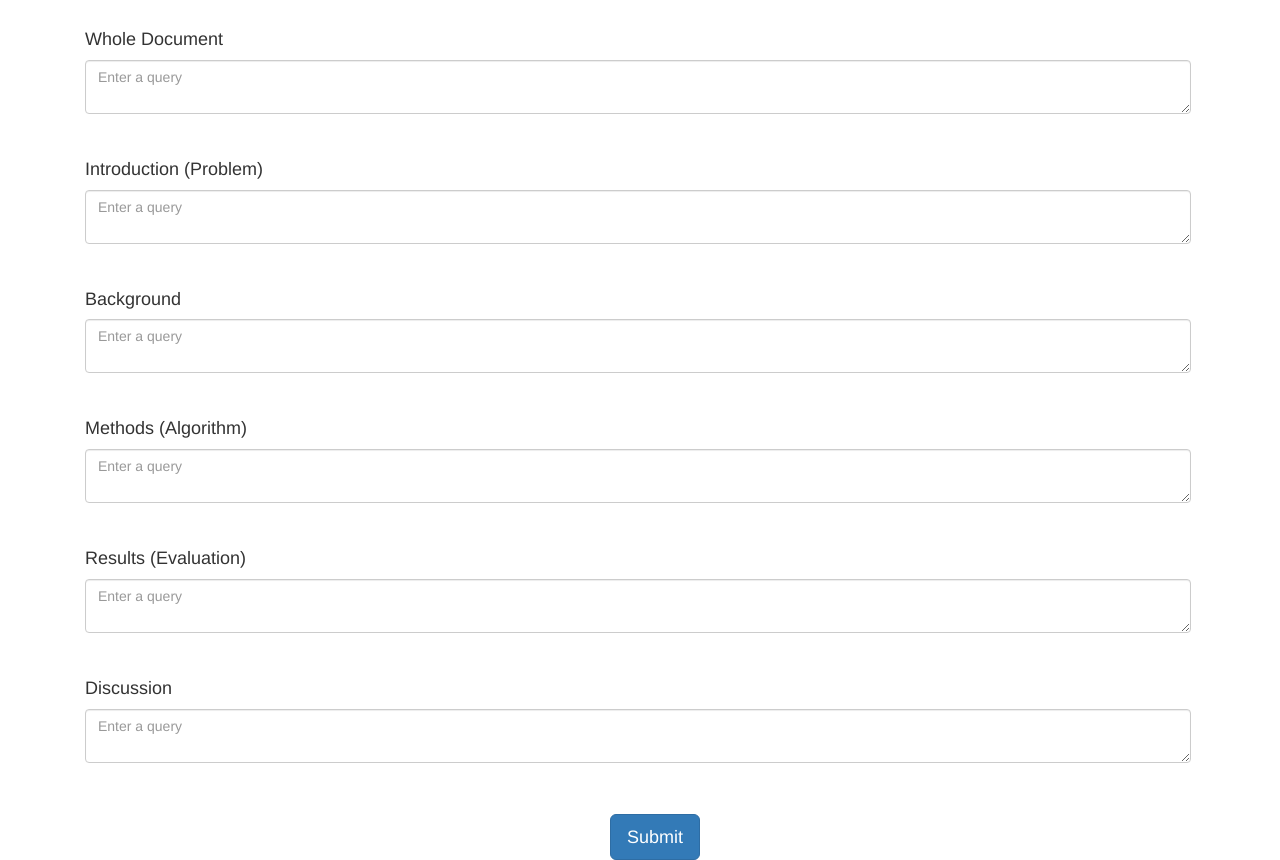
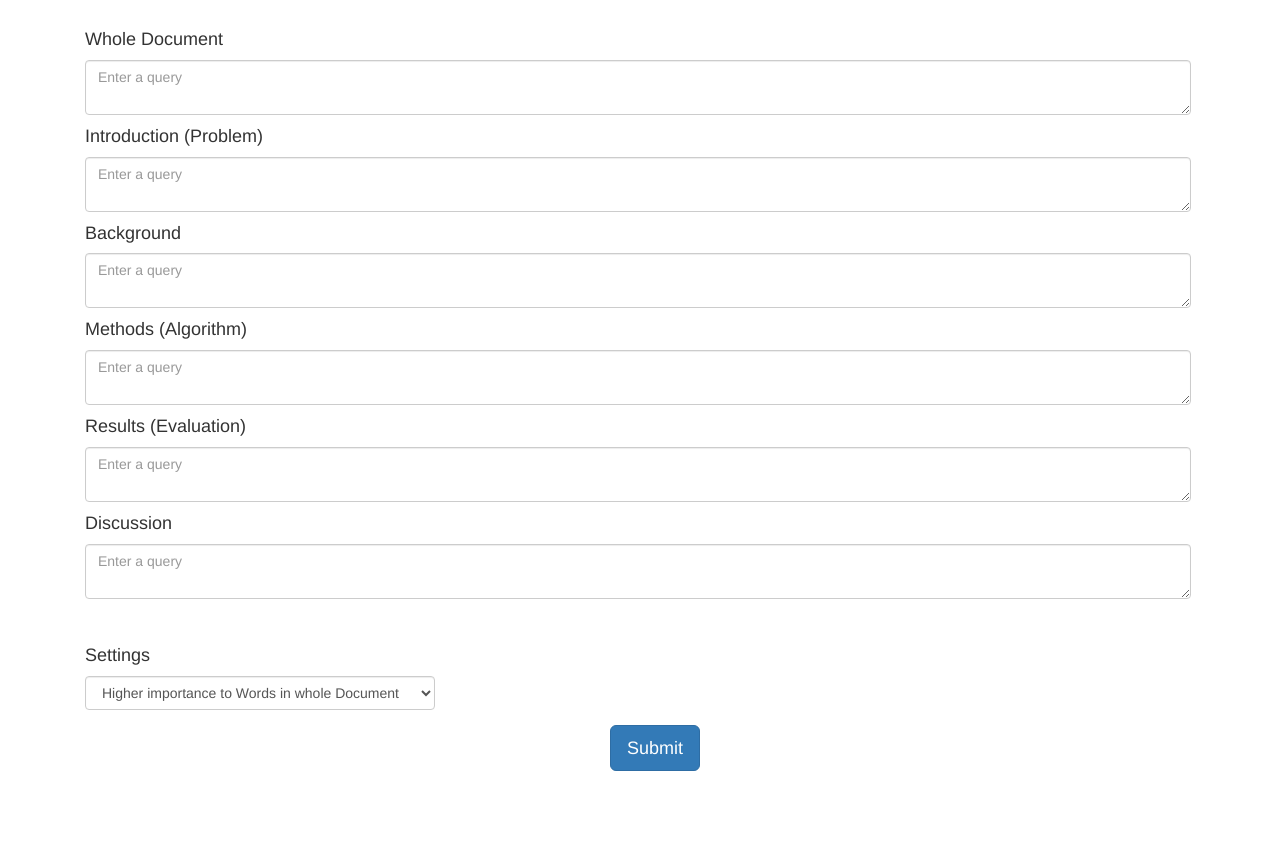
Before and after one commit to thomasmauerhofer/search-engine, a Flask app: page / in a window 1280 px wide. Shown: the part 52-912 px from the top of the page. After the commit the page ends 823 px from the top, so only its background shows below. Run offline with Flask 2, Linux system fonts and the light colour scheme; parts of the project's set-up code (start-up, migrations or seed data) failed here and were passed over; some libraries are stand-ins or nearby versions.

Commit message:
Set importance works

```diff
--- a/src/backend/backend.py
+++ b/src/backend/backend.py
@@ -23,12 +23,13 @@ def index():
         IMRaDType.RESULTS.name: request.form['results_text'],
         IMRaDType.DISCUSSION.name: request.form['discussion_text']}
 
+    settings = {"importance_sections": bool(request.form['importance'])}
 
     if all(not query for query in queries.values()):
-        return render_template('index.html')
+        return '', 204
 
-    result = api.get_papers_simple_ranking(queries)
-    return render_template('result.html', queries=queries, result=result)
+    result = api.get_papers_simple_ranking(queries, settings)
+    return render_template('result.html', queries=queries, settings=settings, result=result)
 
 
 @backend.route('/upload', methods=["GET", "POST"])
@@ -50,13 +51,15 @@ def upload():
 
 @backend.route('/get_ranking_info/<paper_id>', methods=["GET", "POST"])
 def get_ranking_info(paper_id):
-    json_form = request.form['ranking'].replace("'", "\"").replace("{", "{\"").replace(":", "\":").replace(",", ",\"")
-    queries = json.loads(json_form)
+    form_str = request.form['ranking'].replace("'", "\"").replace("{", "{\"").replace(":", "\":").replace(",", ",\"")
+    form_data = json.loads(form_str)
+    settings = form_data["settings"]
+    queries = form_data["queries"]
 
     paper = api.get_paper(paper_id)
     queries_proceed = api.preprocessor.proceed_queries(queries)
 
-    rank, info = RankingSimple.get_ranking(paper, queries_proceed)
+    rank, info = RankingSimple.get_ranking(paper, queries_proceed, settings)
     return render_template('result_info.html', queries=queries, result={"paper": paper, "rank": rank, "info": info})
 
 
--- a/src/backend/datastore/api.py
+++ b/src/backend/datastore/api.py
@@ -69,7 +69,7 @@ class API(object):
             os.remove(file_path)
 
 
-    def get_papers_simple_ranking(self, queries):
+    def get_papers_simple_ranking(self, queries, settings):
         ret = []
         queries_proceed = self.preprocessor.proceed_queries(queries)
 
@@ -78,7 +78,7 @@ class API(object):
 
         papers = self.client.get_paper_which_contains_queries(queries_proceed)
         for paper in papers:
-            rank, info = RankingSimple.get_ranking(paper, queries_proceed)
+            rank, info = RankingSimple.get_ranking(paper, queries_proceed, settings)
             element = {"paper": paper, "rank": rank, "info": info}
             insert_dict_into_sorted_list(ret, element, "rank")
 
--- a/src/backend/datastore/ranking/ranking_base.py
+++ b/src/backend/datastore/ranking/ranking_base.py
@@ -6,6 +6,6 @@ from abc import ABCMeta, abstractmethod
 class RankingBase(metaclass=ABCMeta):
     @staticmethod
     @abstractmethod
-    def get_ranking(paper, queries, remove_double_terms_in_section_query=True):
+    def get_ranking(paper, queries, settings):
         """Returns ranking of an Paper"""
         return
--- a/src/static/css/index.css
+++ b/src/static/css/index.css
@@ -34,7 +34,7 @@
 }
 
 div.query {
-    height: 90px;
+    height: 57px;
 }
 
 .result-info-text {
@@ -49,3 +49,26 @@ div.query {
     padding-top: 10px;
     padding-bottom: 20px;
 }
+
+#whole-doc {
+    height: 55px !important;
+}
+
+.section-query {
+    height: 55px !important;
+}
+
+div.query label {
+    width: 97%;
+    text-align: center;
+}
+
+.settings-select {
+    display: inline-block;
+    width: 350px;
+}
+
+div#settings {
+    width: 97%;
+    padding-top: 35px;
+}
--- a/src/static/js/result.js
+++ b/src/static/js/result.js
@@ -18,8 +18,7 @@ function setErrors() {
                 $(".doc-query").parents('.query').addClass('has-error has-feedback');
                 $(".doc-query").parents('.query').children('.control-label').text(words[j] + " is also present in the chapter-search.");
                 $(textarea).parents('.query').addClass('has-error has-feedback');
-                $(textarea).parents('.query').children('.control-label').text(words[j] + " is also present in the document-search. " +
-                    "Double terms are ignored in the section queries.");
+                $(textarea).parents('.query').children('.control-label').text(words[j] + " is also present in the document-search.");
                 break;
             }
         }
--- a/src/static/js/searchengine.js
+++ b/src/static/js/searchengine.js
@@ -34,8 +34,7 @@ function setDocQueryError() {
                 $(".doc-query").parents('.query').addClass('has-error has-feedback');
                 $(".doc-query").parents('.query').children('.control-label').text(words[j] + " is also present in the chapter-search.");
                 $(textarea).parents('.query').addClass('has-error has-feedback');
-                $(textarea).parents('.query').children('.control-label').text(words[j] + " is also present in the document-search. " +
-                    "Double terms are ignored in the section queries.");
+                $(textarea).parents('.query').children('.control-label').text(words[j] + " is also present in the document-search.");
                 break;
             } else {
                 $(".doc-query").parents('.query').removeClass('has-feedback has-error');
@@ -64,8 +63,7 @@ function setSectionQueryError(query_field) {
             $(".doc-query").parents('.query').addClass('has-error has-feedback');
             $(".doc-query").parents('.query').children('.control-label').text(words[j] + " is also present in the document-search.");
             $(query_field).parents('.query').addClass('has-error has-feedback');
-            $(query_field).parents('.query').children('.control-label').text(words[j] + " is also present in the chapter-search. " +
-                "Double terms are ignored in the section queries.");
+            $(query_field).parents('.query').children('.control-label').text(words[j] + " is also present in the chapter-search.");
             break;
         } else {
 
--- a/src/templates/index.html
+++ b/src/templates/index.html
@@ -44,6 +44,14 @@
                 <label class="control-label" for="sec-discuss"></label>
             </div>
 
+            <div id="settings">
+                <h4>Settings</h4>
+                <select name="importance" class="form-control settings-select">
+                    <option value="">Higher importance to Words in whole Document</option>
+                    <option value="True">Higher importance to Words in Sections</option>
+                </select>
+            </div>
+
             <div class="div-submit text-center">
                 <button class="btn btn-primary btn-lg" type="submit">Submit</button>
             </div>
--- a/src/templates/layout.html
+++ b/src/templates/layout.html
@@ -38,7 +38,7 @@
                     <span class="icon-bar"></span>
                     <span class="icon-bar"></span>
                 </button>
-                <a class="navbar-brand" href="#">Search Engine</a>
+                <a class="navbar-brand" href="">Search Engine</a>
             </div>
 
             <div class="collapse navbar-collapse" id="bs-example-navbar-collapse-1">
```
Also changed, not shown: src/backend/datastore/ranking/ranking_simple.py (+22 -18 lines), src/templates/result.html (+13 -1 lines), src/templates/result_info.html (+1 -30 lines).
